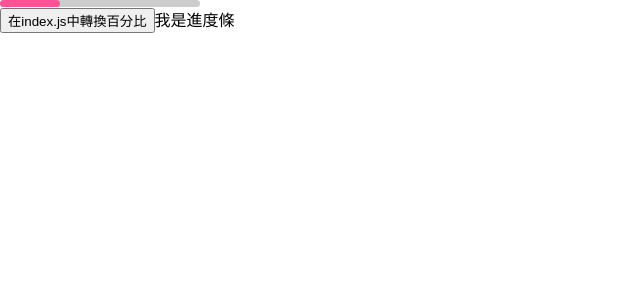
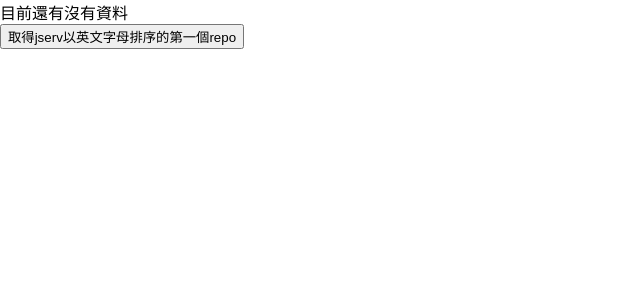
Before and after one commit to JayLiuZymber/muiHelloWorld, a React (Create React App) app: page / in a window 1280 px wide. Shown: the top 300 px of the page, without its empty margins (0-640 px from the left). Built offline with nearby package versions, Linux system fonts and the light colour scheme.

Commit message:
+ 15 使用Http request - Fetch Api

```diff
--- a/src/App.js
+++ b/src/App.js
@@ -1,30 +1,107 @@
 import React, { Component } from 'react';
 
-class App extends Component{
+class App extends Component {
   constructor(props) {
     super(props);
     this.state={
-      percent:"30%"
+      repoName: null
     }
-    this.name="舊的名字";
-    this.changePercent=this.changePercent.bind(this);
+    this.handleClick=this.handleClick.bind(this);
+  }
+  /* // 加上headers(1/2) - 設定Content-Type
+  fetch( request的url, {
+        method: "GET",
+        headers: new Headers({
+            'Content-Type': 'application/json',
+        })
+    })
+    .then(res => res.json())
+    .then(data => {
+      // 接到request data後要做的事情
+    })
+    .catch(e => {
+      // 發生錯誤時要做的事情
+    })
+   */
+  /* // 加上headers(2/2) - 我要傳token!!!!!!!
+  const token = "Bearer "+ 我存好的token ;
+  fetch( request的url, {
+      method: "GET",
+      headers: new Headers({
+          'Content-Type': 'application/json',
+          'Authorization': token, // 把token放在這
+      })
+    })
+    .then(res => res.json())
+    .then(data => {
+          // 接到request data後要做的事情
+    })
+    .catch(e => {
+        // 發生錯誤時要做的事情
+    })
+   */
+  /* // 加上body(1/2) - 使用JSON type傳送資料
+  const data= { A:"資料A", B:"資料B" }
+  fetch( request的url, {
+      method: "GET",
+      body: JSON.stringify(data),   // 把json資料字串化
+      headers: new Headers({
+          'Content-Type': 'application/json'
+      })
+    })
+    .then(res => res.json())
+    .then(data => {
+      // 接到request data後要做的事情
+    })
+    .catch(e => {
+      // 發生錯誤時要做的事情
+    })
+   */
+  /* // 加上body(2/2) - 使用x-www-form-urlencoded type傳送資料
+  const data= { A:"資料A", B:"資料B" };
+  const formData = Object.keys(data).map(
+      function (keyName) {
+          return encodeURIComponent(keyName) + '=' + encodeURIComponent(data[keyName])
+      }
+  ).join('&');
+  fetch( request的url, {
+      method: "GET",
+      body: formData,   // 使用處理後的資料
+      headers: new Headers({
+          "Content-type": "application/x-www-form-urlencoded"
+      })
+    })
+    .then(res => res.json())
+    .then(data => {
+      // 接到request data後要做的事情
+    })
+    .catch(e => {
+      // 發生錯誤時要做的事情
+    })
+   */
+
+  handleClick(){
+    fetch( 'https://api.github.com/users/jserv/repos',{method:"GET"})
+    .then(res => res.json())
+    .then(data => {
+          /*接到request data後要做的事情*/
+          this.setState({repoName: data[0]['name']});
+    })
+    .catch(e => {
+        /*發生錯誤時要做的事情*/
+        console.log(e);
+    })
   }
 
-  changePercent(){
-    this.setState({percent:(this.state.percent==="70%")?"30%":"70%"})
-    console.log("hey")
+  render() {
+    return (
+      <div className="App">
+        <div className="data-display">
+          {(this.state.repoName===null)?"目前還有沒有資料":this.state.repoName}
+        </div>
+        <button onClick={this.handleClick}>取得jserv以英文字母排序的第一個repo</button>
+    	</div>
+    )
   }
-
-  render(){
-    return(
-      <div>
-        <div className="progress-back" style={{backgroundColor:"rgba(0,0,0,0.2)",width:"200px",height:"7px",borderRadius:"10px"}}>
-          <div className="progress-bar" style={{backgroundColor:"#fe5196",width:this.state.percent,height:"100%",borderRadius:"10px"}}></div>
-        </div>
-        <button onClick={this.changePercent}> {this.props.children} </button>
-        {this.props.name}
-      </div>
-    );
-  }
-}
+};
 export default App;
--- a/src/index.js
+++ b/src/index.js
@@ -1,20 +1,19 @@
 /*
-【React.js入門 - 14】 Debug利器 : React-Developer-Tools - iT 邦幫忙::一起幫忙解決難題，拯救 IT 人的一天
-https://ithelp.ithome.com.tw/articles/10220526
+【React.js入門 - 15】 使用Http request - Fetch Api - iT 邦幫忙::一起幫忙解決難題，拯救 IT 人的一天
+https://ithelp.ithome.com.tw/articles/10221020
  */
 import React from 'react';
 import ReactDOM from 'react-dom/client';
 import './index.css';
 import App from './App';
 import reportWebVitals from './reportWebVitals';
-/*
-React 開發者工具 • React
-https://beta.zh-hant.reactjs.org/learn/react-developer-tools
- */
+
+// 瀏覽器->按下按鈕->F12->網路->回應
+// 0	Object { id: 497792878, node_id: "R_kgDOHau3bg", name: "123elf", … }
 const root = ReactDOM.createRoot(document.getElementById('root'));
 root.render(
   <div>
-    <App name="我是進度條">在index.js中轉換百分比</App>
+    <App />
   </div>
 );
 
```
